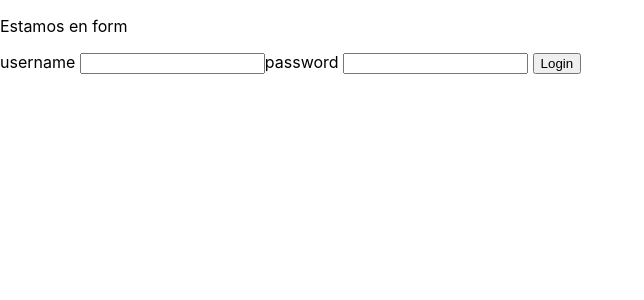
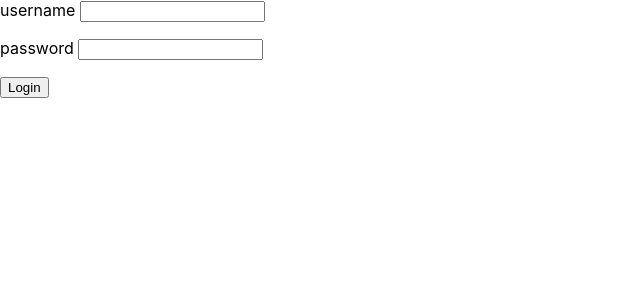
Before and after one commit to Lautaro261/rick-and-morty-2, a React (Create React App) app: page / in a window 1280 px wide. Shown: the top 300 px of the page, without its empty margins (0-644 px from the left). Built offline with nearby package versions, Linux system fonts and the light colour scheme.

Commit message:
formulario de login con su validacion, listo

```diff
--- a/src/App.js
+++ b/src/App.js
@@ -1,5 +1,5 @@
-import { useState } from "react";
-import { Route, useLocation } from "react-router-dom";
+import { useEffect, useState } from "react";
+import { Route, useLocation, useHistory } from "react-router-dom";
 import style from "./App.module.css";
 import Cards from "./components/Cards/Cards.jsx"
 import NavBar from "./components/NavBar/NavBar.jsx"
@@ -10,6 +10,11 @@ import Form from "./components/Form/Form.jsx"
 function App() {
 // crea un estado para guardar
 const [characters, setCharacters] = useState([])
+const [acces, setAcces] = useState(false)
+const username = 'ejemplo@gmail.com';
+const password = '1password';
+const {pathname}= useLocation()
+const history = useHistory()
 
 // funcion que agrega personajes
 
@@ -41,7 +46,24 @@ function onClose(id){
   setCharacters(characters.filter((char)=> char.id !==id ))
 }
 
-const {pathname}= useLocation()
+// funcion que logea el username y password
+
+function login(userData){
+  if(userData.username === username && userData.password=== password){
+    // como es verdad, necesito que me de acceso a /home
+    setAcces(true)
+    history.push('/home')
+  }else{
+    alert('Correo eletronico o Contraseña incorrecta')
+  }
+}
+
+
+ useEffect(()=>{
+  !acces && history.push('/')
+ },[acces])
+
+
 
 
   return (
@@ -50,7 +72,7 @@ const {pathname}= useLocation()
       {pathname !=='/' && <NavBar onSearch={onSearch}/>}
 
       <Route exact path='/' >
-       <Form/>
+       <Form login={login}/>
       </Route>
 
     <Route path='/home'>
--- a/src/components/Form/Form.jsx
+++ b/src/components/Form/Form.jsx
@@ -1,42 +1,52 @@
 import { useState } from "react"
 
-export default function Form(){
-    const [data, setData]= useState({
+export default function Form({login}){
+    const [userData, setUserData]= useState({
         username:'',
         password:'',
     })
 
-    const [error, serError]=useState({})
+    const [error, serError]=useState({
+        username:'',
+        password: '',
+    })
 
     const handlerInputChange=(event)=>{
         const value = event.target.value;
         const property = event.target.name
 
-        setData({...data, [property]: value})
+        setUserData({...userData, [property]: value})
+    }
+    const handlerOnSubmit=(event)=>{
+        event.preventDefault()
+        login(userData)
     }
 
     return (
+        <form onSubmit={handlerOnSubmit}>
             <div>
-            <p>Estamos en form</p>
               <label htmlFor="username">username </label>
 
               <input
               type='text'
               name='username'
-             value={data.username}
+               value={userData.username}
                onChange={handlerInputChange}
                />
-
+               <p>{error.username}</p>
+             </div>
+             <div>
               <label htmlFor="password">password </label>
 
               <input
               type="text"
               name='password'
-            value={data.password}
+              value={userData.password}
               onChange={handlerInputChange}
               /> {/* despues cambiar type=password */}
-
-            <button type='submit' >Login</button>
+              <p>{error.password}</p>
              </div>
+            <button>Login</button>
+        </form>
     )
 }
```
Also changed, not shown: src/components/Form/validation.js (+28 -0 lines). Lines whose indentation alone changed are shown as unchanged.
